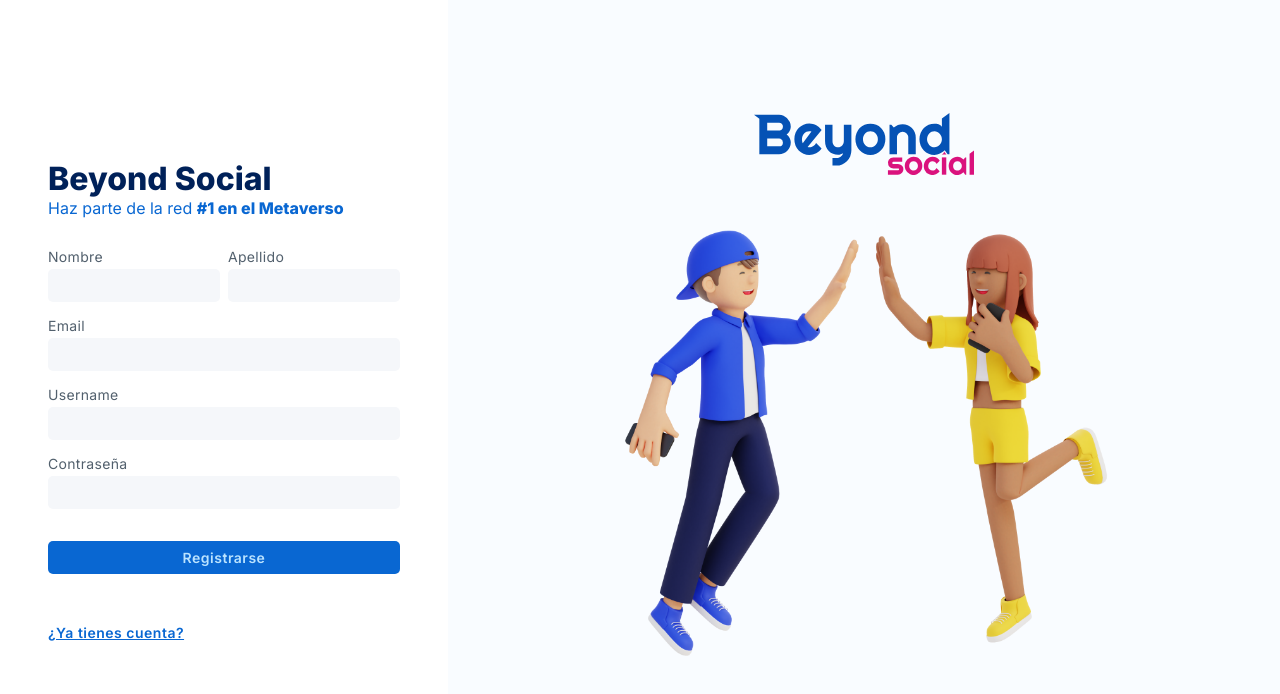
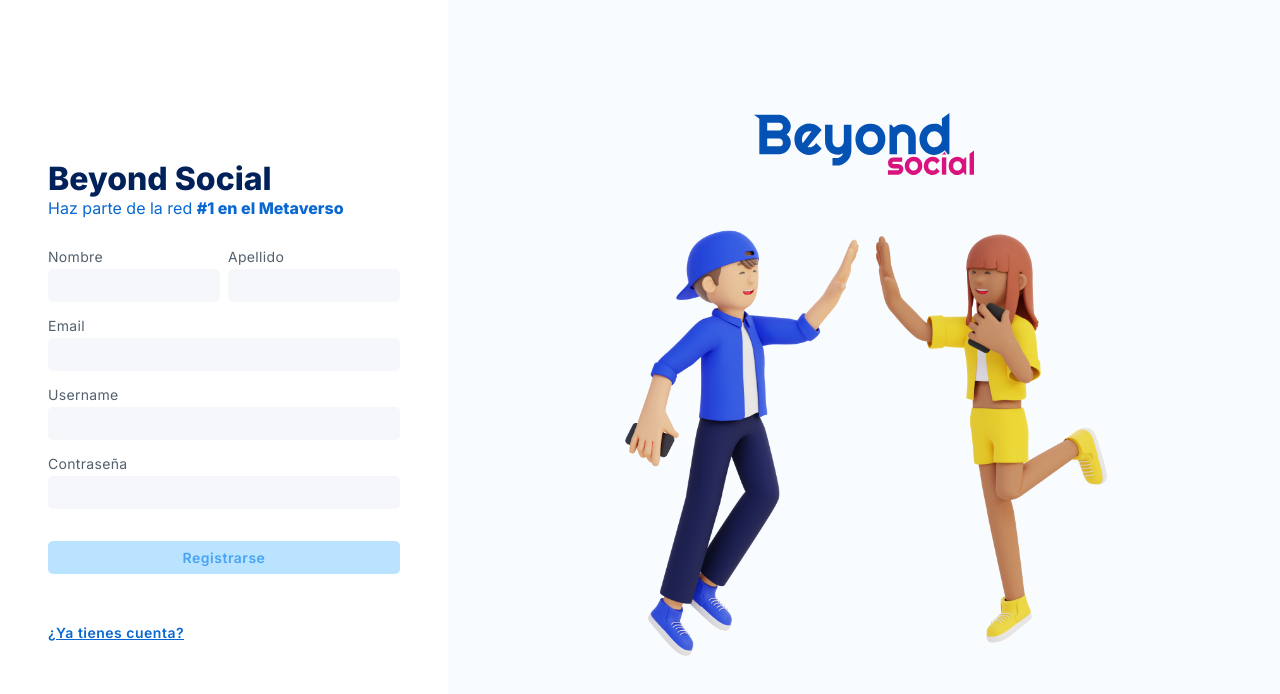
Before and after one commit to wolfmaster8/beyond-social-frontend, a React (Create React App) app: page /register in a window 1280 px wide. Shown: the top 694 px of the page. Built offline with nearby package versions, Linux system fonts and the light colour scheme; no server answers.

Commit message:
Add register form validation

```diff
--- a/src/features/Register/index.tsx
+++ b/src/features/Register/index.tsx
@@ -10,7 +10,14 @@
 import useRegisterController from "./useRegisterController";
 
 export default function Register() {
-  const { handleSetForm, handleSubmitForm } = useRegisterController();
+  const { handleSetForm, handleSubmitForm, values } = useRegisterController();
+
+  const isLoginButtonDisabled =
+    !values.username ||
+    !values.password ||
+    !values.lastName ||
+    !values.firstName ||
+    !values.email;
   return (
     <>
       <HelmetContainer pageTitle="Registro" />
@@ -56,7 +63,9 @@
               onChange={handleSetForm}
               type="password"
             />
-            <General.Button>Registrarse</General.Button>
+            <General.Button disabled={isLoginButtonDisabled}>
+              Registrarse
+            </General.Button>
           </form>
           <General.Button variant="link" linkTo={RoutesEnum.login}>
             ¿Ya tienes cuenta?
--- a/src/features/Register/useRegisterController.tsx
+++ b/src/features/Register/useRegisterController.tsx
@@ -23,5 +23,5 @@
       },
     });
 
-  return { handleSetForm, handleSubmitForm };
+  return { handleSetForm, handleSubmitForm, values };
 }
```
Also changed, not shown: 1 other file (tests, documents, lock files or other folders).
